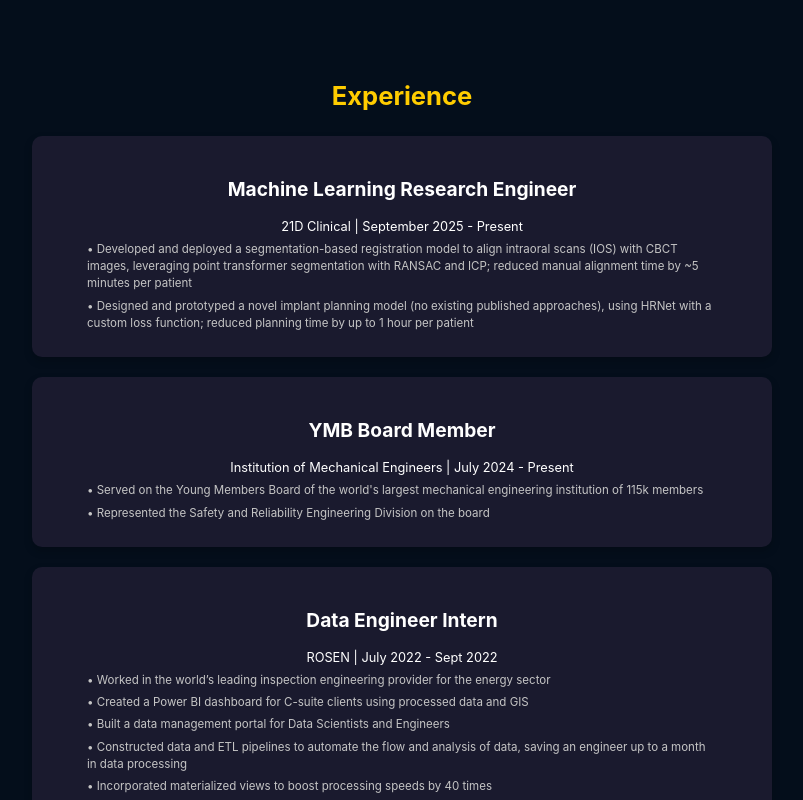
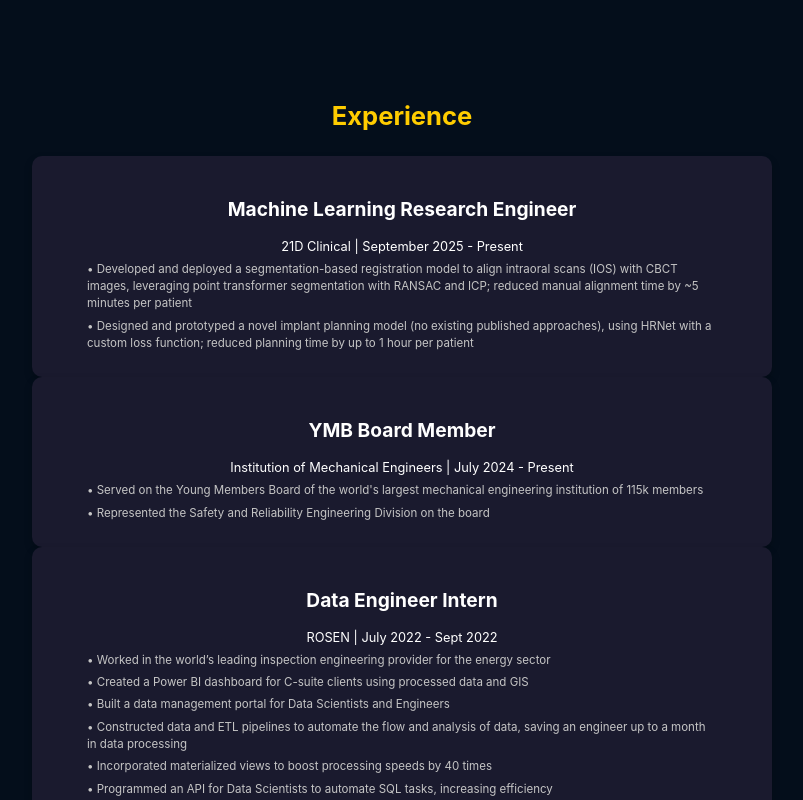
Before and after one commit to chris-mathew/portfolio, a Svelte app: page / in a window 1280 px wide. Shown: the part 1540-2340 px from the top of the page, without its empty margins (238-1041 px from the left). Built offline with nearby package versions, Linux system fonts and the light colour scheme.

Commit message:
- Potential fix

```diff
--- a/src/App.svelte
+++ b/src/App.svelte
@@ -398,7 +398,6 @@
     <div class="experience-title">
       <h2>Experience</h2>
     </div>
-    <div class="experience-boxes">
 
       <div class="experience-box">
         <h3>Machine Learning Research Engineer</h3>
@@ -430,7 +429,6 @@
           <li>• Programmed an API for Data Scientists to automate SQL tasks, increasing efficiency</li>
         </ul>
       </div>
-    </div>
   </div>
 
   <div id="projects" class="projects">
```
